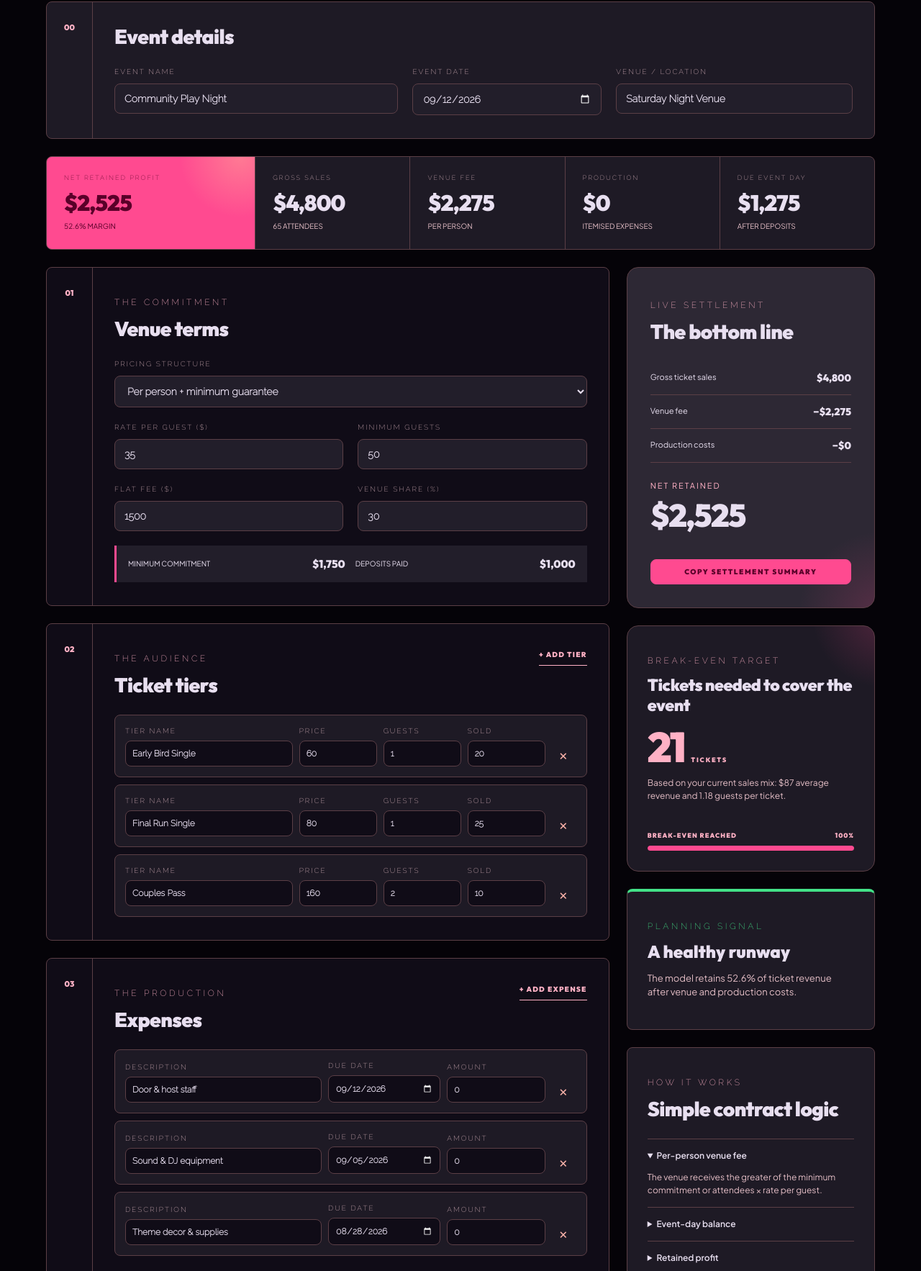
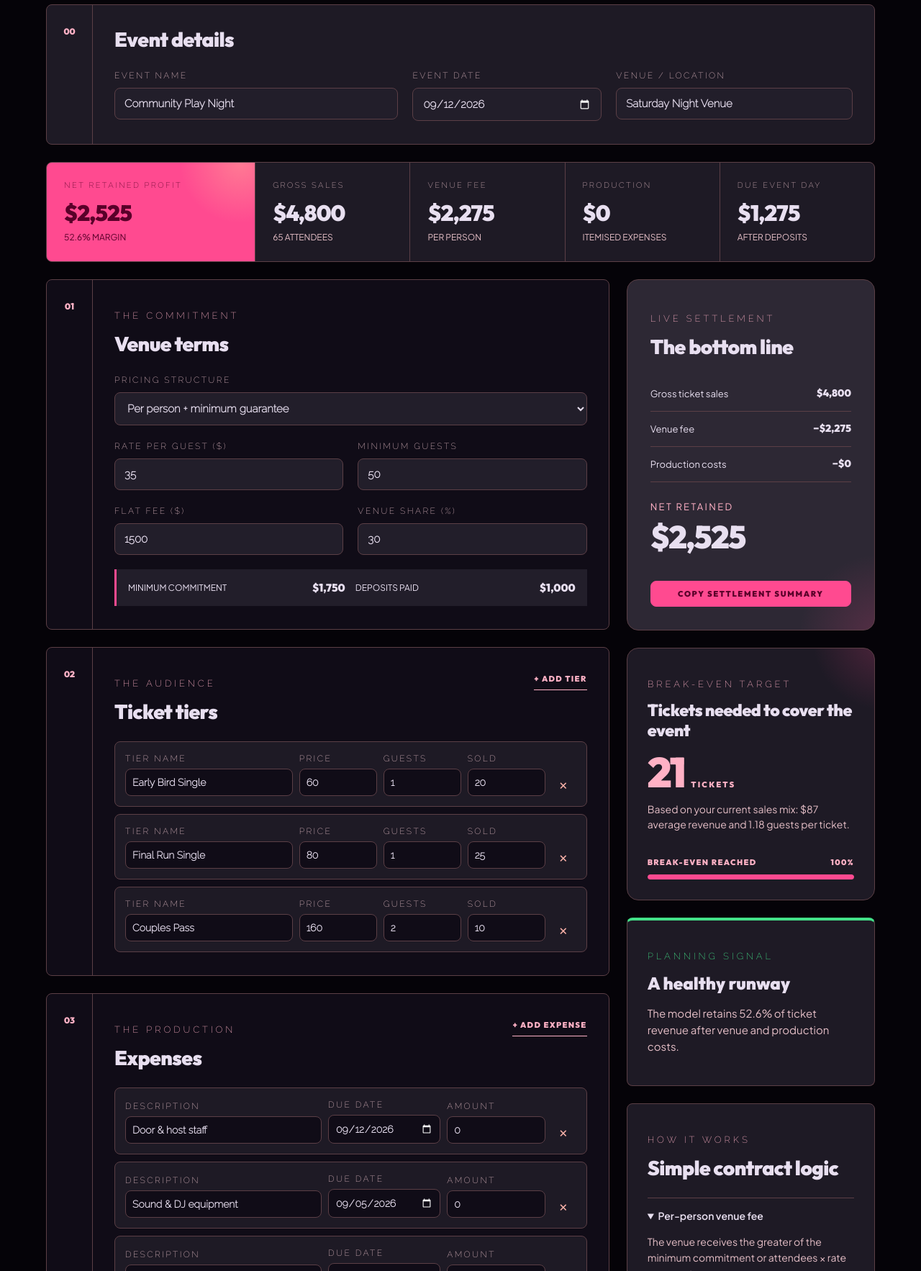
Before and after one commit to goofygoober-dev/make-a-scene-event-studio, a website: page index.html in a window 1280 px wide. Shown: the part 1034-2800 px from the top of the page at 72% size. Drawn offline with Linux system fonts and the light colour scheme.

Commit message:
Increase supporting text sizes
* Load the enlarged readability type scale

* Test enlarged supporting typography

* Increase supporting text sizes

```diff
--- a/index.html
+++ b/index.html
@@ -9,10 +9,11 @@
   <link rel="preconnect" href="https://fonts.googleapis.com">
   <link rel="preconnect" href="https://fonts.gstatic.com" crossorigin>
   <link href="https://fonts.googleapis.com/css2?family=Outfit:wght@400;900&family=Raleway:wght@200&family=Plus+Jakarta+Sans:wght@300;400;500;600&family=Caveat&display=swap" rel="stylesheet">
-  <link rel="stylesheet" href="ripe-tokens.css?v=4">
-  <link rel="stylesheet" href="styles.css?v=4">
-  <link rel="stylesheet" href="responsive.css?v=4">
-  <link rel="stylesheet" href="break-even.css?v=4">
+  <link rel="stylesheet" href="ripe-tokens.css?v=5">
+  <link rel="stylesheet" href="styles.css?v=5">
+  <link rel="stylesheet" href="responsive.css?v=5">
+  <link rel="stylesheet" href="break-even.css?v=5">
+  <link rel="stylesheet" href="readability.css?v=5">
 </head>
 <body>
   <a class="skip-link" href="#workspace">Skip to calculator</a>
--- /dev/null
+++ b/readability.css
@@ -0,0 +1,131 @@
+/* Larger supporting type while preserving RIPE's editorial hierarchy. */
+.brand small {
+  font-size: 11px;
+}
+
+.button {
+  font-size: 11px;
+}
+
+.hero-kicker,
+.issue,
+.eyebrow {
+  font-size: 13px;
+  line-height: 18px;
+}
+
+.hero-meta span {
+  font-size: 11px;
+}
+
+.marquee {
+  font-size: 12px;
+}
+
+.save-state,
+.panel-number {
+  font-size: 12px;
+  line-height: 18px;
+}
+
+label {
+  font-size: 12px;
+  line-height: 18px;
+}
+
+input,
+select {
+  font-size: 15px;
+}
+
+.metric p {
+  font-size: 11px;
+  line-height: 16px;
+}
+
+.metric span {
+  font-size: 12px;
+  line-height: 18px;
+}
+
+.text-button {
+  font-size: 11px;
+}
+
+.formula-strip {
+  font-size: 12px;
+  line-height: 18px;
+}
+
+.data-row input {
+  font-size: 14px;
+}
+
+.breakdown > div {
+  font-size: 13px;
+  line-height: 20px;
+}
+
+.target-number span,
+.target-status {
+  font-size: 11px;
+  line-height: 16px;
+}
+
+#breakEvenDetail {
+  font-size: 14px;
+  line-height: 21px;
+}
+
+.insight-card > p:last-child {
+  font-size: 15px;
+  line-height: 23px;
+}
+
+.guide-card summary {
+  font-size: 14px;
+  line-height: 21px;
+}
+
+.guide-card details p {
+  font-size: 14px;
+  line-height: 22px;
+}
+
+.clear-options button span {
+  font-size: 12px;
+}
+
+.clear-options button small,
+.dialog-intro {
+  font-size: 14px;
+  line-height: 21px;
+}
+
+.toast,
+footer {
+  font-size: 12px;
+  line-height: 18px;
+}
+
+@media (max-width: 720px) {
+  .button {
+    font-size: 10px;
+  }
+
+  .hero-copy > p {
+    font-size: 17px;
+    line-height: 1.65;
+  }
+
+  .hero-meta span,
+  .marquee {
+    font-size: 11px;
+  }
+
+  label,
+  .metric span,
+  .formula-strip {
+    font-size: 12px;
+  }
+}
```
Also changed, not shown: server.test.js (+10 -1 lines).
